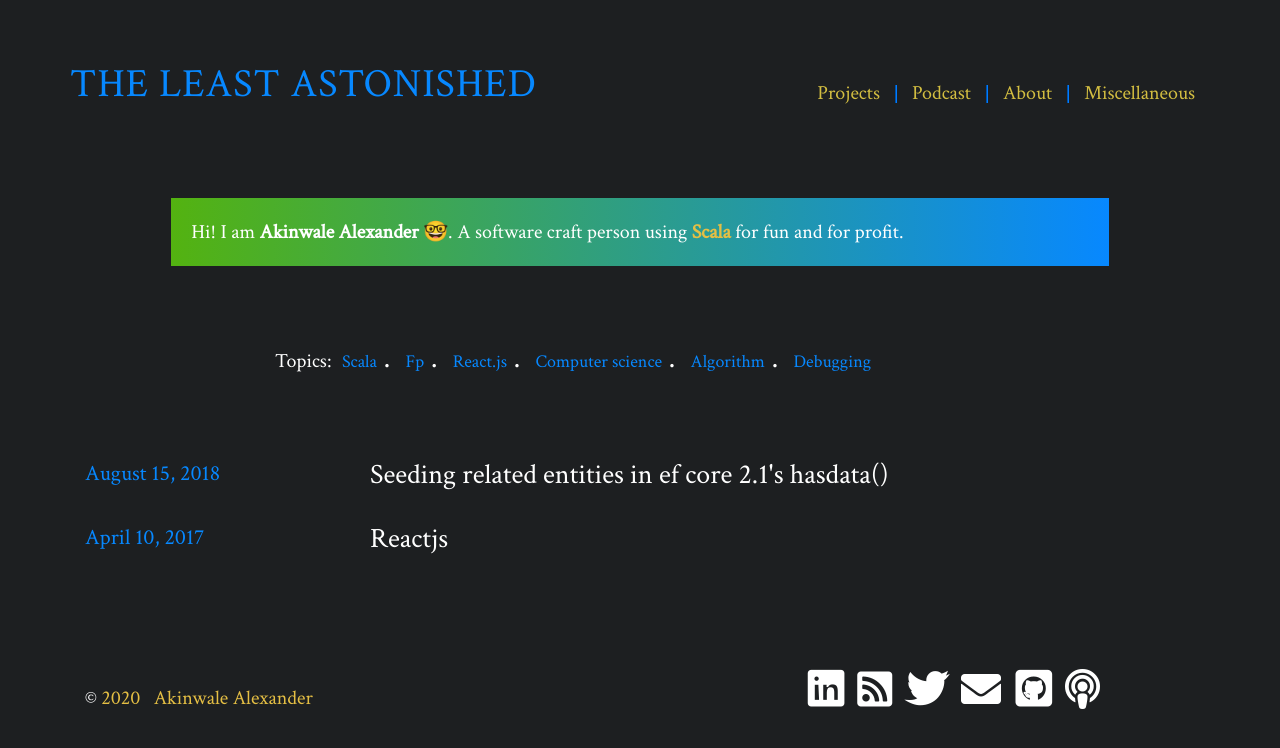
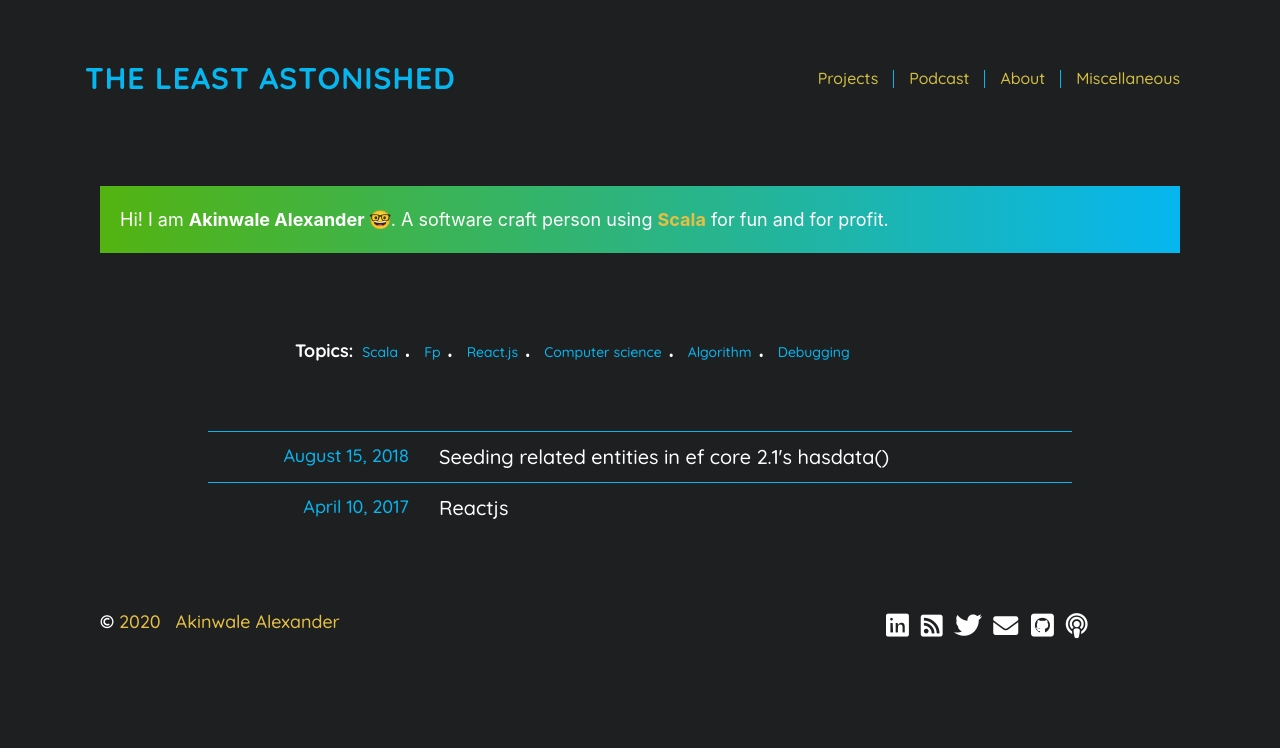
Before and after one commit to yeleywale/yeleywale.github.io, a Jekyll site: the page built from index.html, in a window 1280 px wide. Shown: the top 748 px of the page. Built offline with Jekyll 4.4.1, drawn with Linux system fonts in a browser that asks for light colours; nearby versions of some CDN libraries.

Commit message:
Modify fonts and the home page

```diff
--- a/_layouts/default.html
+++ b/_layouts/default.html
@@ -25,9 +25,8 @@
     </style>
 </head>
 
-<body>
-    <div class="container-base">
-        <div class="wrapper-masthead container-fluid">
+<body class="container">
+
     <header class="masthead container">
         <!-- <a href="{{ site.baseurl }}/" class="site-avatar"><img src="{{ site.avatar }}" /></a> -->
 
@@ -46,13 +45,11 @@
                 <a href="{{ site.baseurl }}/portfolio">Projects</a>
             </nav>
     </header>
-        </div>
-        <div id="main" role="main" class="container-fluid">
+    <div id="main" role="main" class="container">
         {{ content }}
     </div>
 
-        <div class="container">
-            <footer class="footer">
+    <footer class="footer container">
         <div class="row">
             <div class="col-10 col-lg-5 col-md-6 col-sm-6 footer-about">
                 <span class="">
@@ -62,8 +59,6 @@
             {% include svg-icons.html %}
         </div>
     </footer>
-        </div>
-    </div>
 
 
     <script src="https://code.jquery.com/jquery-3.3.1.slim.min.js"
--- a/_sass/_variables.scss
+++ b/_sass/_variables.scss
@@ -14,8 +14,22 @@
     src: url('./Whitney-Medium.ttf') format('truetype');
 }
 
+@font-face {
+    font-family: 'quicksand';
+    src: url('../fonts/Quicksand/static/Quicksand-Regular.ttf') format('truetype');
+}
+
+@font-face {
+    font-family: 'quicksand bold';
+    src: url('../fonts/Quicksand/static/Quicksand-Bold.ttf') format('truetype');
+}
+@font-face {
+    font-family: 'quicksand medium';
+    src: url('../fonts/Quicksand/static/Quicksand-Medium.ttf') format('truetype');
+}
+
 // Colors
-$blue: #4183C4;
+$blue: #06b6ef;
 // Grays
 // $black: #000;
 $black: #FFFFFF;
@@ -28,14 +42,16 @@ $white: #fff;
 $mainbg: #1d1f21;
 $foreground: #D8D8D8;
 $textColor: #fff;
-$Crimson: "Crimson Text", "Helvetica Neue", "San Serif";
+$Quicksand: quicksand,
+"Helvetica Neue",
+"San Serif";
 // Font stacks
-$Garamond: "Eb Garamond",
+$Quicksand: quicksand,
 "Helvetica Neue",
 "Sans Serif";
 
-
-
+$QuicksandBold: "quicksand bold", Helvetica, "Sans Serif";
+$QuicksandMedium: "quicksand medium", Helvetica, "Sans Serif";
 // Mobile breakpoints
 @mixin mobile {
     @media screen and (max-width: 640px) {
--- a/index.html
+++ b/index.html
@@ -22,7 +22,7 @@ layout: default
     <!-- <h3>Recent Posts: </h3> -->
     <ul>
       {% for post in site.posts %}
-    <a href="{{ site.baseurl }}{{ post.url }}" class="post-list">
+      <a href="{{ site.baseurl }}{{ post.url }}" class="container">
         <li class="row">
           <span class="datelist col-lg-3">{{ post.date | date: "%B %e, %Y" }}</span>
           <span class="col-lg-7 blog-title">{{ post.title }}</span>
--- a/style.scss
+++ b/style.scss
@@ -12,10 +12,10 @@
 /**************/
 
 html {
-  font-size: 20px;
+  font-size: 62.5%;
   body {
     background: $mainbg !important;
-    font: 20px/1.4 $Crimson;
+    font: 1.4/1.4 $Quicksand;
     color: $textColor;
   }
 
@@ -29,7 +29,7 @@ html {
   h4,
   h5,
   h6 {
-    font-family: $Garamond;
+    font-family: $Quicksand;
     color: $highlight;
     padding: 0;
     // @include mobile {
@@ -38,7 +38,7 @@ html {
   }
 
   h1 {
-    font-size: 2rem;
+    font-size: 2.4rem;
 
     a {
       color: inherit;
@@ -46,20 +46,22 @@ html {
   }
 
   h2 {
-    font-size: 24px;
+    font-size: 2.2rem;
   }
 
   h3 {
-    font-size: 20px;
+    font-size: 2.0rem;
   }
 
   h4 {
-    font-size: 18px;
+    font-size: 1.8rem;
     color: $gray;
   }
 
   p {
+    font-size: 1.6rem;
     margin: 15px 0;
+    font-family: $Quicksand;
   }
 
   a {
@@ -92,6 +94,10 @@ html {
   ul ul,
   ol ul {
     list-style-type: circle;
+  }
+
+  li {
+    font-size: 1.4rem;
   }
 
   em,
@@ -173,7 +179,8 @@ html {
   }
 
   .topics {
-    font-size: 20px;
+    font-size: 1.8rem;
+    font-family: $QuicksandBold;
     color: $textColor;
     text-decoration: none;
   }
@@ -247,9 +254,9 @@ html {
 
     a {
       padding: 6px;
-      color: #0788ff;
-      font-size: 18px;
-      font-weight: 300;
+      color: #06b6ef;
+      font-size: 1.4rem;
+      font-family: $QuicksandMedium;
 
       &:after {
         content: ".";
@@ -275,15 +282,14 @@ html {
   .site-name {
     margin: 0;
     cursor: pointer;
-    font-family: $Crimson;
-    font-weight: 500;
-    font-size: 40px;
+    font-family: $QuicksandBold;
+    font-size: 30px;
     padding: 10px 10px 10px 0;
     text-transform: uppercase;
     letter-spacing: 1px;
 
     a {
-      color: #0788ff;
+      color: #06b6ef;
 
       &:hover {
         color: $highlight;
@@ -304,7 +310,7 @@ html {
 
   nav {
     // margin-top: 23px; // @TODO: Vertically middle align
-    font-family: $Garamond;
+    font-family: $Quicksand;
     font-size: 14px;
 
     @include mobile {
@@ -321,16 +327,16 @@ html {
   }
 
   .navb {
-    margin-top: 35px;
+    margin-top: 20px;
 
     a {
-      font-size: 20px;
+      font-size: 1.6rem;
       float: right;
       padding: 3px 15px 5px 15px;
       line-height: 10px;
       color: #d3be41;
-      font-family: $Crimson;
-      border-left: 2px groove #007bff;
+      font-family: $QuicksandMedium;
+      border-left: .1rem groove #06b6ef;
 
       &:hover {
         color: $textColor;
@@ -364,44 +370,50 @@ html {
 
     padding: 15px 0 15px 0;
 
+
     ul {
+
       a {
         text-decoration: none;
+        display: block;
+        width: 80%;
+        margin: auto;
+         &:hover {
+           transition-property: text-align,
+             background-color;
+           transition-duration: 0.5s;
+           transition-delay: 0.3s;
+           color: #fff;
+           text-decoration: none;
+
+           background-color: #06b6ef;
+           li {
+             span.datelist {
+               color: white;
+             }
+
+           }
+         }
+
 
         li {
-          font-size: 28px;
-          font-family: $Crimson;
-          padding: 0.4em 0px 0.4em 0px;
-          margin-left: auto;
-          margin-right: auto;
+          // border-top: 1px solid #06b6ef;
+          font-size: 2.0rem;
+          font-family: $QuicksandMedium;
           color: white;
           list-style-type: none;
-          text-align: justify;
-          transition-property: text-indent, background-color;
-          transition-duration: 0.5s;
-          transition-delay: 0.1s;
-          // font-weight: bold;
-          margin-top: 2px;
+          border-top: .1rem groove #06b6ef;
+          padding: 0.5em 0 0.5em 0;
           .blog-title {
-            &:hover {
-              transition-property: text-indent,
-              background-color;
-              transition-duration: 0.5s;
-              transition-delay: 0.3s;
-              color: #fff;
-              text-decoration: none;
-              text-indent: 20px;
-            }
+            text-align: left;
           }
         }
 
         span.datelist {
+          color: #06b6ef;
           text-align: right;
-          color: #0788ff;
-          text-align: left;
-          font-size: 22px;
-          padding-top: 4px;
-
+          font-size: 1.8rem;
+          font-family: $QuicksandMedium;
           &:hover {
             color: #fff;
           }
@@ -416,20 +428,21 @@ html {
   }
 
   .short-bio {
+    font-size: 1.8rem;
     color: white;
     background-color: #343a40;
-    background-image: linear-gradient(90deg, #54b30e -1%, #0788ff);
+    background-image: linear-gradient(90deg, #54b30e -1%, #06b6ef);
     padding: 20px;
     // box-shadow: 2px 2px 2px #343a40;
-    width: 75%;
+    margin: auto;
   }
 
   .post {
     h1 {
       text-transform: uppercase;
-      font-family: $Garamond;
+      font-family: $Quicksand;
     }
-    font-family: $Crimson;
+    font-family: $Quicksand;
     font-size: 16px;
 
 
@@ -451,36 +464,20 @@ html {
     }
   }
 
-  .outer-footer {
-    padding: 0 !important;
-    margin-bottom: 30px;
-    margin-top: 60px;
-  }
 
-  footer {
-    text-align: center;
+  .footer {
     // margin-bottom: 50px;
     margin-bottom: 20px;
     margin-top: 50px;
-
-    div {
-      margin-top: 10px;
-      text-align: center;
-    }
   }
 
   .footer-links {
     text-align: right;
     margin-right: 20px;
 
-    .footer-links-text {
-      font-size: 30px;
-      color: $highlight;
-    }
-
     a {
       font-weight: 900;
-      font-size: 40px;
+      font-size: 25px;
       text-indent: 10px;
       color: $textColor;
 
@@ -491,14 +488,14 @@ html {
   }
 
   .footer-about {
-    font-family: $Crimson;
-    font-size: 20px;
+    font-family: $QuicksandMedium;
+    font-size: 1.8rem;
     color: $highlight;
     text-align: left;
-    padding-top:20px;
     span {
       span {
         color: white;
+        font-family: $QuicksandBold;
       }
     }
   }
@@ -509,13 +506,18 @@ html {
       margin-bottom: 100px;
       margin-top: 120px;
       text-align: center;
-      font-size: 30px;
+      font-size: 2.8rem;
       letter-spacing: 1.2px;
-      font-family: $Garamond;
+      font-family: $QuicksandMedium;
+    }
+
+    p {
+      font-size: 2.4rem;
     }
 
     .entry {
-      font-size: 26px;
+      font-size: 2.6rem;
+      font-family: $QuicksandMedium;
 
       ol,ul {
          margin-left: 60px;
@@ -531,7 +533,7 @@ html {
       h2 {
         color: $highlight;
         margin-top: 40px;
-        font-family: $Crimson;
+        font-family: $Quicksand;
         font-size: 30px;
         margin-bottom: 40px;
       }
```
Lines whose indentation alone changed are shown as unchanged.
